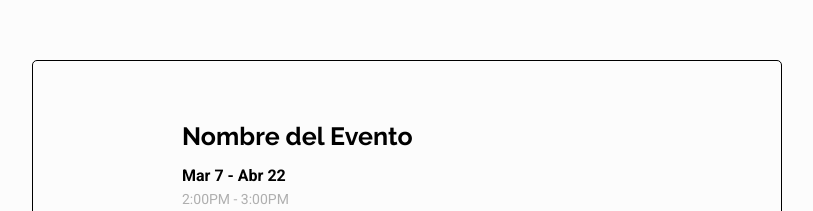
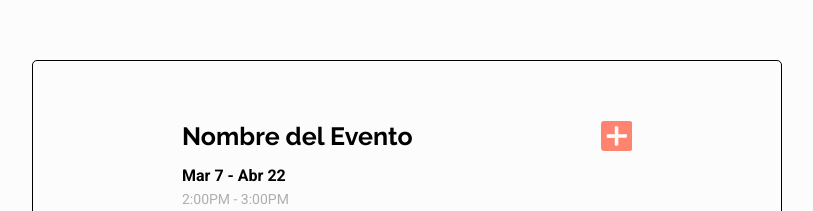
Before and after one commit to fflorezz/culmed, a React (Create React App) app in the folder client/: page / in a window 1280 px wide. Shown: the top 211 px of the page, without its empty margins (233-1046 px from the left). Built offline with nearby package versions, Linux system fonts and the light colour scheme.

Commit message:
added addEventButton component

```diff
--- /dev/null
+++ b/client/src/components/event/add-event-button/AddEventButton-styles.js
@@ -0,0 +1,16 @@
+import styled from "styled-components";
+import * as styles from "../../../global-styles";
+import StyledIcon from "./../../shared/icon/Icon-styles";
+
+const StyledAddEventButton = styled.div`
+  ${StyledIcon} {
+    cursor: pointer;
+    &:hover {
+      path {
+        fill: ${styles.colorsDark.primary};
+      }
+    }
+  }
+`;
+
+export default StyledAddEventButton;
--- /dev/null
+++ b/client/src/components/event/add-event-button/AddEventButton.jsx
@@ -0,0 +1,13 @@
+import React from "react";
+import StyledAddEventButton from "./AddEventButton-styles";
+import Icon from "./../../shared/icon/Icon";
+
+const AddEventButton = () => {
+  return (
+    <StyledAddEventButton>
+      <Icon type="add" color="primary" />
+    </StyledAddEventButton>
+  );
+};
+
+export default AddEventButton;
--- a/client/src/components/event/event/Event-styles.js
+++ b/client/src/components/event/event/Event-styles.js
@@ -3,6 +3,7 @@ import * as styles from "../../../global-styles";
 import StyledIcon from "./../../shared/icon/Icon-styles";
 import StyledAvatar from "./../../user/avatar/Avatar-styles";
 import StyledTags from "./../tags/Tags-styles";
+import StyledAddEventButton from "./../add-event-button/AddEventButton-styles";
 
 const StyledEvent = styled.div`
   width: 75rem;
@@ -14,6 +15,12 @@ const StyledEvent = styled.div`
   .event-body {
     width: 45rem;
     margin: 0 auto;
+    position: relative;
+  }
+  ${StyledAddEventButton} {
+    position: absolute;
+    top: 0;
+    right: 0;
   }
   h4 {
     margin-bottom: 1.5rem;
--- a/client/src/components/event/event/Event.jsx
+++ b/client/src/components/event/event/Event.jsx
@@ -7,12 +7,14 @@ import ViewsAndParticipants from "./../../shared/views-and-participants/ViewsAnd
 import Tags from "../tags/Tags";
 import Comment from "../comment/Comment";
 import CommentField from "../comment-field/CommentField";
+import AddEventButton from "./../add-event-button/AddEventButton";
 
 const Event = () => {
   return (
     <StyledEvent>
       <div className="event-body">
         <h4>Nombre del Evento</h4>
+        <AddEventButton />
         <p className="date">Mar 7 - Abr 22</p>
         <p className="time">2:00PM - 3:00PM</p>
         <p className="location">CRA 23A 21A 15. Medellín - Colombia</p>
```
Also changed, not shown: client/src/assets/svg/icon add.svg, client/src/assets/svg/icon check.svg (added).
